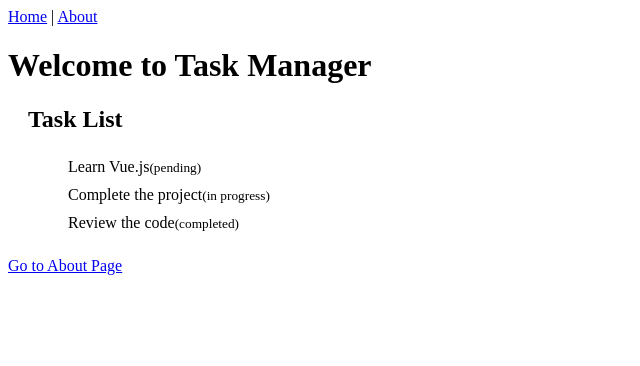
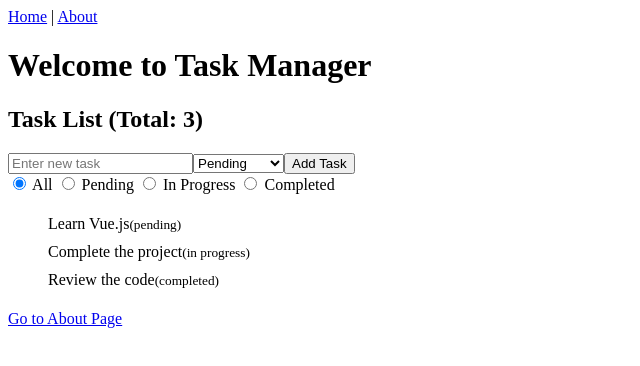
Before and after one commit to ebraculj/web2-lab5, a Vue app: page / in a window 1280 px wide. Shown: the top 366 px of the page, without its empty margins (0-640 px from the left). Built offline with nearby package versions, Linux system fonts and the light colour scheme.

Commit message:
dodan tow-way binding

```diff
--- a/src/components/TaskItem.vue
+++ b/src/components/TaskItem.vue
@@ -1,5 +1,5 @@
 <template>
-  <li class="task-item">
+  <li class="task-item" @click="$emit('toggle-status', task.id)">
     <span>{{ task.title }}</span>
     <small>({{ task.status }})</small>
   </li>
@@ -21,5 +21,9 @@ export default {
 .task-item {
   list-style: none;
   padding: 5px 0;
+  cursor: pointer;
+}
+.task-item:hover {
+  text-decoration: underline;
 }
 </style>
--- a/src/components/TaskList.vue
+++ b/src/components/TaskList.vue
@@ -1,11 +1,64 @@
 <template>
   <div class="task-list">
-    <h2>Task List</h2>
+    <h2>Task List (Total: {{ tasks.length }})</h2>
+
+    <form @submit.prevent="addTask">
+      <input
+        type="text"
+        v-model="newTaskTitle"
+        placeholder="Enter new task"
+        required
+      />
+      <select v-model="newTaskStatus">
+        <option value="pending">Pending</option>
+        <option value="in progress">In Progress</option>
+        <option value="completed">Completed</option>
+      </select>
+      <button type="submit">Add Task</button>
+    </form>
+
+    <!-- Filter Options -->
+    <div>
+      <label>
+        <input
+          type="radio"
+          value="all"
+          v-model="filter"
+        />
+        All
+      </label>
+      <label>
+        <input
+          type="radio"
+          value="pending"
+          v-model="filter"
+        />
+        Pending
+      </label>
+      <label>
+        <input
+          type="radio"
+          value="in progress"
+          v-model="filter"
+        />
+        In Progress
+      </label>
+      <label>
+        <input
+          type="radio"
+          value="completed"
+          v-model="filter"
+        />
+        Completed
+      </label>
+    </div>
+
     <ul>
       <TaskItem
-        v-for="task in tasks"
+        v-for="task in filteredTasks"
         :key="task.id"
         :task="task"
+        @toggle-status="toggleTaskStatus"
       />
     </ul>
   </div>
@@ -26,13 +79,41 @@ export default {
         { id: 2, title: 'Complete the project', status: 'in progress' },
         { id: 3, title: 'Review the code', status: 'completed' },
       ],
+      newTaskTitle: '',
+      newTaskStatus: 'pending',
+      filter: 'all', // Filter status
     };
+  },
+  computed: {
+    filteredTasks() {
+      if (this.filter === 'all') {
+        return this.tasks;
+      }
+      return this.tasks.filter((task) => task.status === this.filter);
+    },
+  },
+  methods: {
+    addTask() {
+      const newTask = {
+        id: this.tasks.length + 1,
+        title: this.newTaskTitle,
+        status: this.newTaskStatus,
+      };
+      this.tasks.push(newTask);
+      this.newTaskTitle = '';
+      this.newTaskStatus = 'pending';
+    },
+    toggleTaskStatus(taskId) {
+      const task = this.tasks.find((t) => t.id === taskId);
+      if (task) {
+        task.status =
+          task.status === 'pending'
+            ? 'in progress'
+            : task.status === 'in progress'
+            ? 'completed'
+            : 'pending';
+      }
+    },
   },
 };
 </script>
-
-<style scoped>
-.task-list {
-  margin: 20px;
-}
-</style>
```
